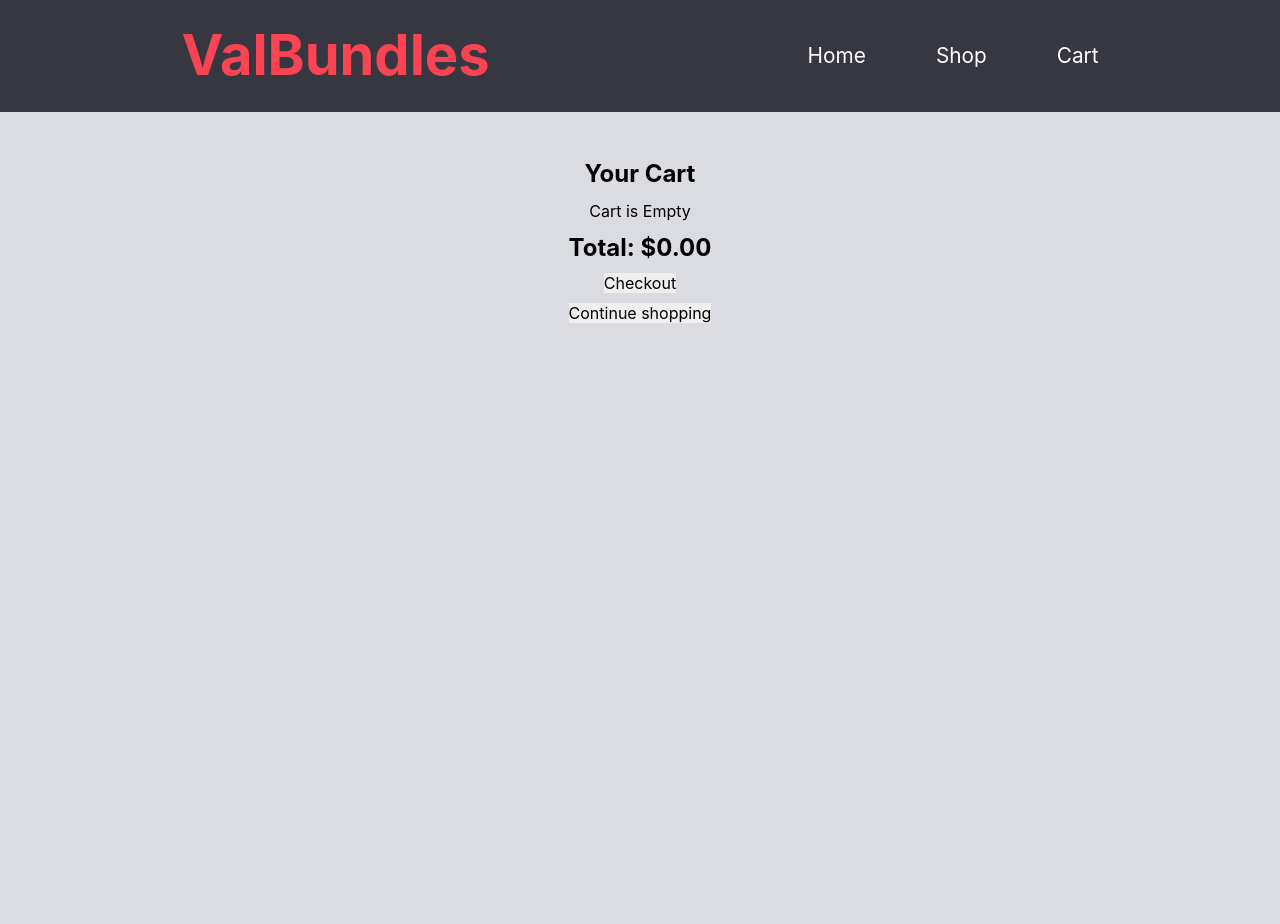
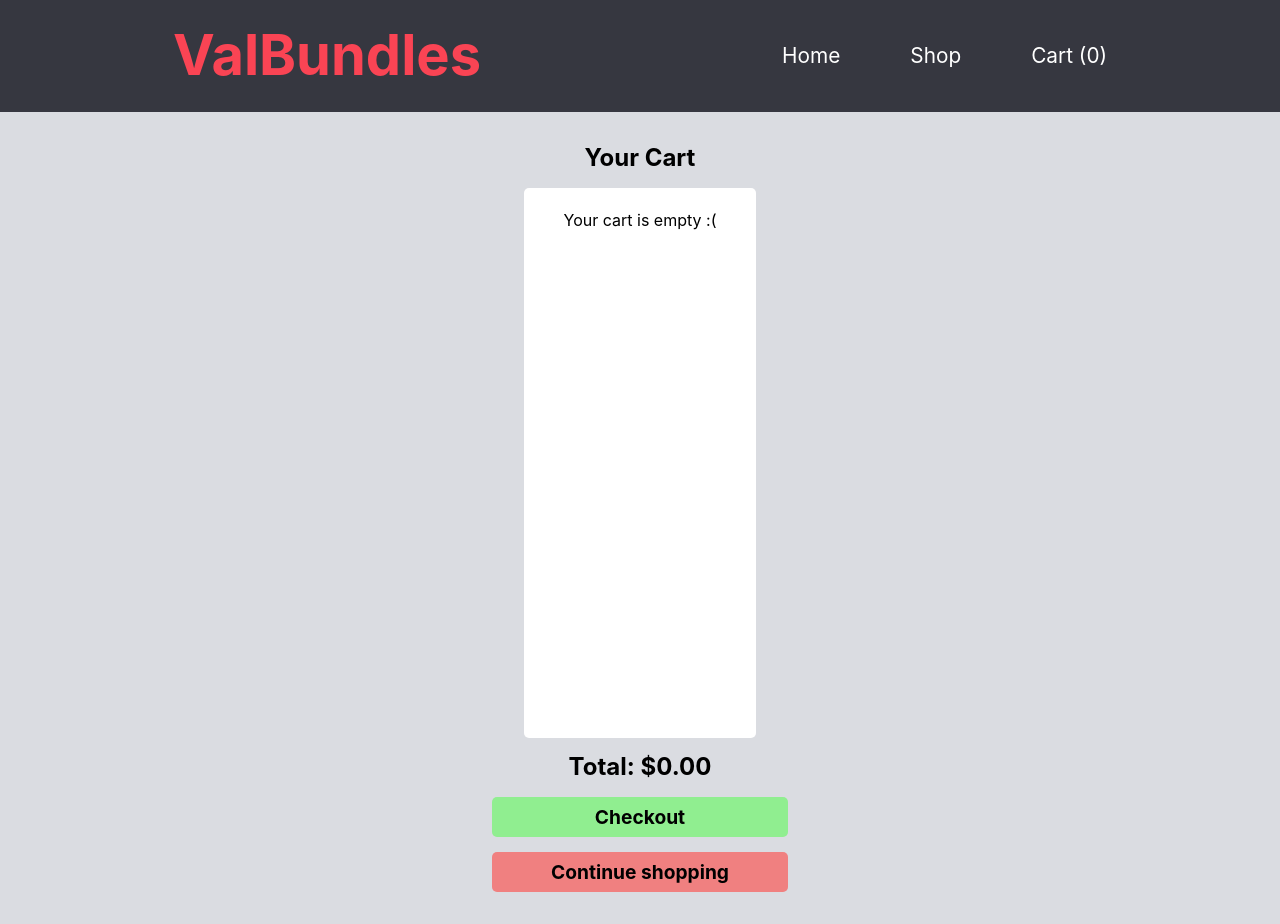
Before and after one commit to kmatic/shopping-cart, a React (Create React App) app: page /cart in a window 1280 px wide. Before the commit the page ends 800 px from the top, so only its background shows below. Built offline with nearby package versions, Linux system fonts and the light colour scheme.

Commit message:
finish cart page styling

```diff
--- a/src/App.js
+++ b/src/App.js
@@ -1,8 +1,11 @@
 import Header from "./components/Header";
 import Main from "./components/Main";
 import { BrowserRouter as Router} from 'react-router-dom';
+import { useState, useEffect } from 'react';
 
 const App = () => {
+  const [cartTotal, setCartTotal] = useState(0);
+
   return (
     <Router>
       <div>
--- a/src/components/Header.js
+++ b/src/components/Header.js
@@ -15,7 +15,7 @@ const Header = () => {
                         <li>Shop</li>
                     </StyledLink>
                     <StyledLink to='/cart'>
-                        <li>Cart</li>
+                        <li>Cart (0)</li>
                     </StyledLink>
                 </ul>
             </NavWrapper>
--- a/src/components/Main.js
+++ b/src/components/Main.js
@@ -78,7 +78,9 @@ const Main = () => {
 }
 
 const MainWrapper = styled.div`
-    padding: 3rem;
+    padding: 2rem 3rem;
+    display: flex;
+    justify-content: center;
 `;
 
 export default Main;
--- a/src/components/Main/cart/Cart.js
+++ b/src/components/Main/cart/Cart.js
@@ -1,5 +1,6 @@
 import CartItem from "./CartItem";
 import styled from "styled-components";
+import { Link } from "react-router-dom";
 
 const Cart = ({ cart, total, onIncrease, onDecrease }) => {
     return (
@@ -7,7 +8,7 @@ const Cart = ({ cart, total, onIncrease, onDecrease }) => {
             <h2>Your Cart</h2>
             <Div>
                 {cart.length === 0 &&
-                    <div>Cart is Empty</div>
+                    <div>Your cart is empty :(</div>
                 }
                 {cart.map(item => (
                     <CartItem
@@ -18,8 +19,11 @@ const Cart = ({ cart, total, onIncrease, onDecrease }) => {
                 ))}
             </Div>
             <h2>Total: ${total}.00</h2>
-            <button>Checkout</button>
-            <button>Continue shopping</button>
+            <Button primary>Checkout</Button>
+            <Button>
+                <StyledLink to='/shop'>Continue shopping</StyledLink>
+            </Button>
+
         </CartWrapper>
     );
 }
@@ -27,14 +31,36 @@ const Cart = ({ cart, total, onIncrease, onDecrease }) => {
 const CartWrapper = styled.div`
     display: flex;
     flex-direction: column;
-    gap: 10px;
+    gap: 15px;
     align-items: center;
+    justify-content: center;
+    width: 50%;
 `;
 
 const Div = styled.div`
     display: flex;
     flex-direction: column;
     gap: 10px;
+    background: white;
+    padding: 20px 40px;
+    border-radius: 5px;
+    height: 550px;
+    overflow-y: auto;
+`;
+
+const Button = styled.button`
+    width: 50%;
+    padding: 8px;
+    font-size: 1.2rem;
+    font-weight: bold;
+    border-radius: 5px;
+    background: ${props => props.primary? 'lightgreen' :
+        'lightcoral'};
+`;
+
+const StyledLink = styled(Link)`
+    text-decoration: none;
+    color: black;
 `;
 
 export default Cart;
--- a/src/components/Main/cart/CartItem.js
+++ b/src/components/Main/cart/CartItem.js
@@ -4,26 +4,26 @@ const CartItem = ({ item, onIncrease, onDecrease }) => {
     return (
         <CartItemWrapper>
             <img src={item.verticalPromoImage} alt={item.displayName} />
-            <div>
+            <InfoWrapper>
                 <h4>{item.displayName}</h4>
                 <h4>${item.price * item.quantity}.00</h4>
                 <QuantityWrapper>
-                    <div id='minus' onClick={() => onDecrease(item.uuid)}>&minus;</div>
+                    <button id='minus' onClick={() => onDecrease(item.uuid)}>&minus;</button>
                     <h4>{item.quantity}</h4>
-                    <div id='add' onClick={() => onIncrease(item.uuid)}>&#43;</div>
+                    <button id='add' onClick={() => onIncrease(item.uuid)}>&#43;</button>
                 </QuantityWrapper>
-            </div>
+            </InfoWrapper>
         </CartItemWrapper>
     );
 }
 
 const CartItemWrapper = styled.div`
     display: flex;
-    gap: 20px;
+    gap: 40px;
 
     > img {
         max-height: 500px;
-        max-width: 120px;
+        max-width: 100px;
     }
 `;
 
@@ -32,6 +32,25 @@ const QuantityWrapper = styled.div`
     gap: 20px;
     align-items: center;
     justify-content: center;
+
+    > button {
+        background: black;
+        padding: 0 5px;
+        color: white;
+        font-weight: bold;
+        font-size: 1.2rem;
+    }
+`;
+
+const InfoWrapper = styled.div`
+    display: flex;
+    flex-direction: column;
+    justify-content: space-evenly;
+    width: 100%;
+
+    > h4:nth-child(2) {
+        font-weight: 400;
+    }
 `;
 
 export default CartItem;
--- a/src/components/Main/shop/Shop.js
+++ b/src/components/Main/shop/Shop.js
@@ -40,6 +40,7 @@ const ShopWrapper = styled.div`
     gap: 50px;
     justify-items: center;
     align-items: center;
+    width: 100%;
 `;
 
 export default Shop;
```
